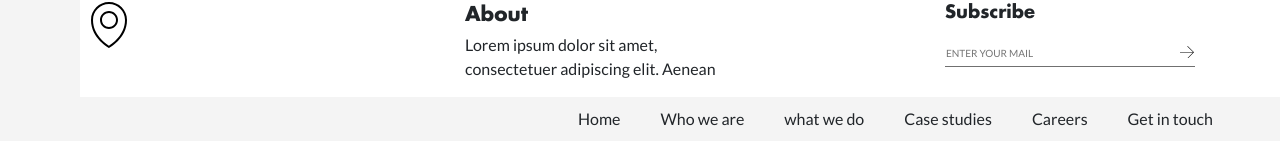
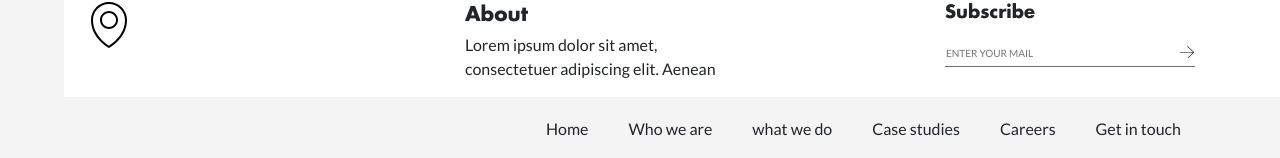
Before and after one commit to tzvika100/Furniture-site, a plain HTML site: page index.html in a window 1280 px wide. Shown: the part 4103-4261 px from the top of the page. Drawn offline with nearby package versions, Linux system fonts and the light colour scheme.

Commit message:
footer nav padding

```diff
--- a/style.css
+++ b/style.css
@@ -137,7 +137,7 @@ img {
 .social-icon {
     bottom:0;
     left:0;
-    width: 5rem;
+    width: 4rem;
     min-height: 20rem;
     z-index: 1;
 }
@@ -201,7 +201,7 @@ img {
 /* Footer Navs */
 
 .site-footer nav{
-    margin-right: 2rem;
+    margin-right: 4rem;
 }
 
 
@@ -218,8 +218,12 @@ img {
 
 } */
 
+.site-footer li{
+    padding:15px 15px;
+}
+
 .site-footer a{
     color: currentColor;
-    padding:10px 20px;
+    padding:5px 5px;
     font-size:16px;
 }
```
